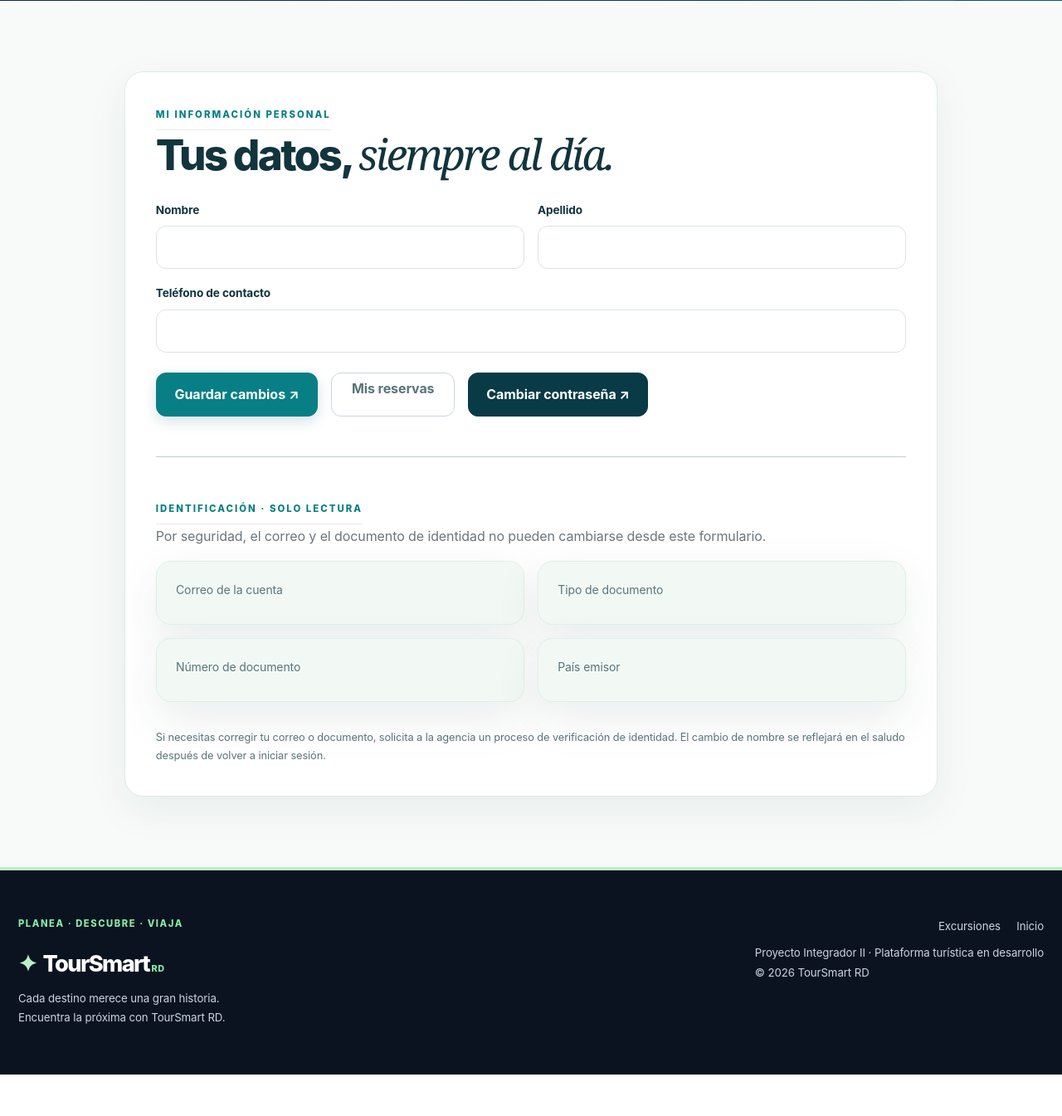
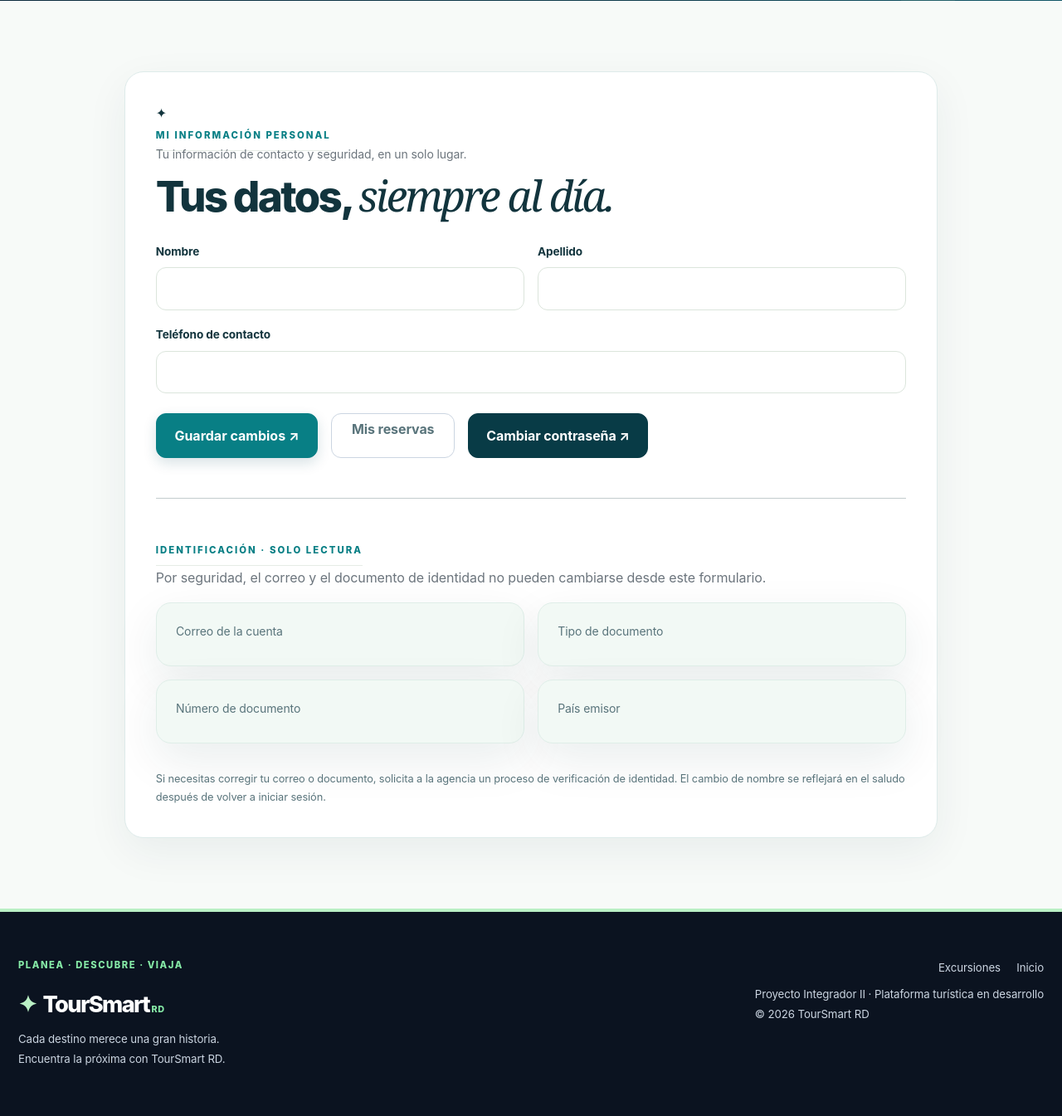
Before and after one commit to Omargenao25/AgenciaToursAPI, an ASP.NET Core app: template TourSmart.Web/Views/MiCuentaWeb/Perfil.cshtml in a window 1280 px wide. Shown: the part 419-1764 px from the top of the page at 83% size. Before the commit the page ends 1714 px from the top, so only its background shows below. Run offline with ASP.NET Core 8, Linux system fonts and the light colour scheme; the template is opened without the code that fills it, so the values that code supplies are empty; the project's own start-up code is not run, and a stand-in starts its controllers and pages.

Commit message:
design(client): perfil con cabecera visual e identidad organizada

```diff
--- a/TourSmart.Web/Views/MiCuentaWeb/Perfil.cshtml
+++ b/TourSmart.Web/Views/MiCuentaWeb/Perfil.cshtml
@@ -23,8 +23,8 @@
         {
             <div class="alert alert-success" role="status">@exito</div>
         }
-        <div class="tour-admin-form">
-            <span class="eyebrow">MI INFORMACIÓN PERSONAL</span>
+        <div class="tour-admin-form ts-client-surface ts-client-profile">
+            <div class="ts-client-profile-heading"><div class="ts-client-avatar" aria-hidden="true">✦</div><div><span class="eyebrow">MI INFORMACIÓN PERSONAL</span><p class="mb-0 text-secondary small">Tu información de contacto y seguridad, en un solo lugar.</p></div></div>
             <h2 class="mt-2 mb-4">Tus datos, <em>siempre al día.</em></h2>
             <form method="post" asp-controller="MiCuentaWeb" asp-action="Perfil">
                 @Html.AntiForgeryToken()
```
